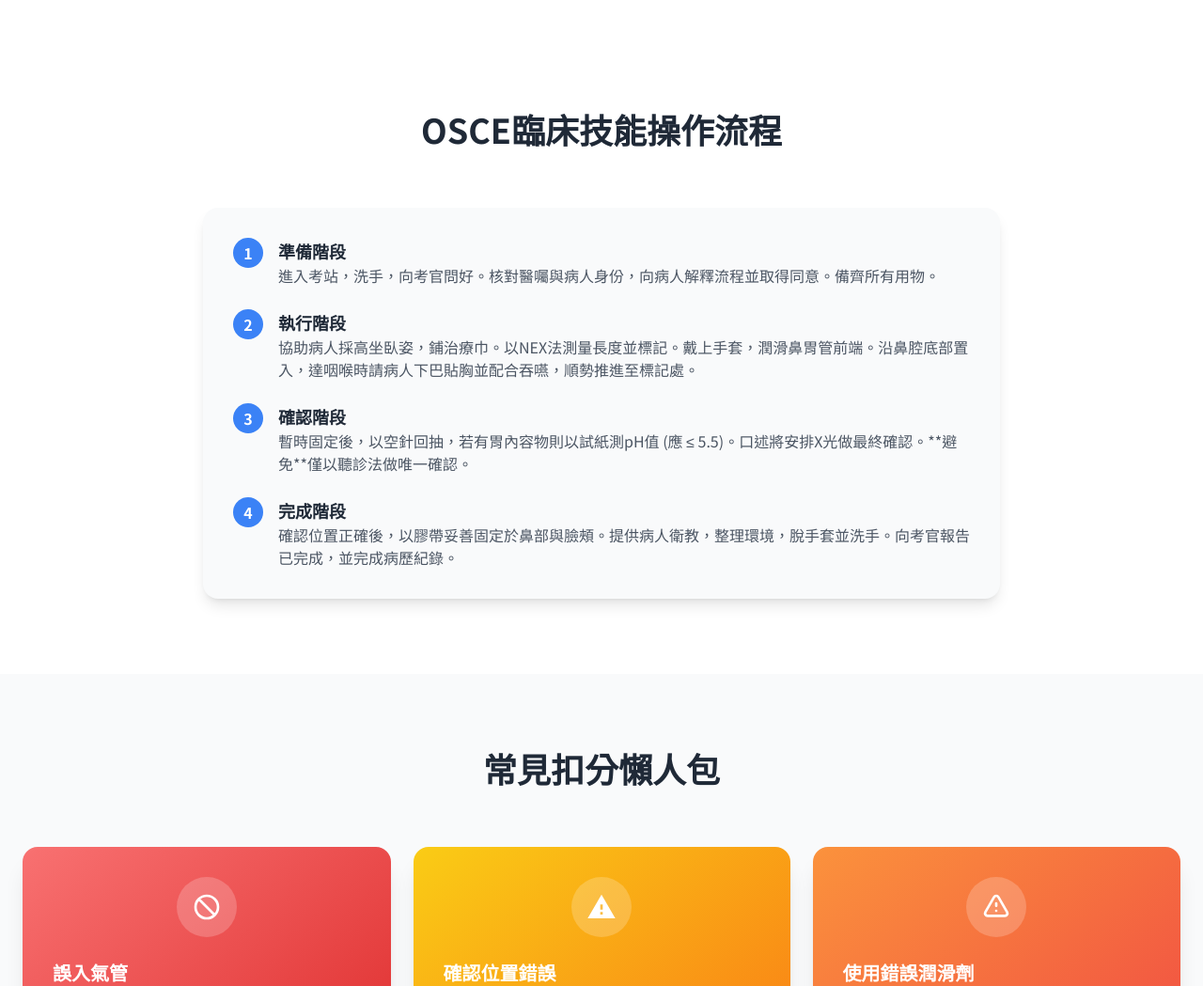
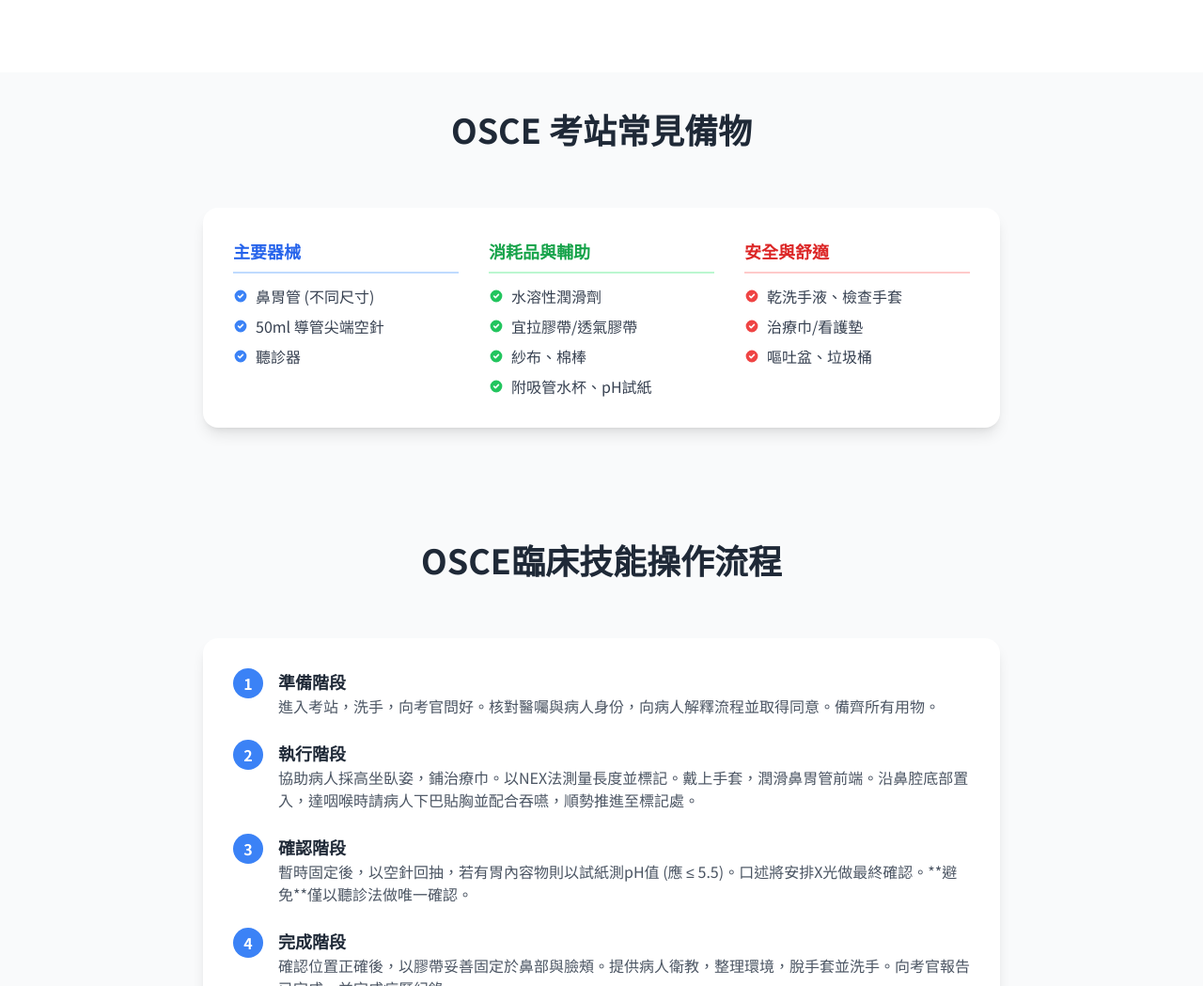
Before and after one commit to Luyun1224/cmh4230, a plain HTML site: page NG.html in a window 1280 px wide. Shown: the part 1751-2800 px from the top of the page at 94% size. Drawn offline with nearby package versions, Linux system fonts and the light colour scheme.

Commit message:
Update NG.html

```diff
--- a/NG.html
+++ b/NG.html
@@ -189,11 +189,47 @@
         </div>
     </section>
 
+    <!-- OSCE Station Common Items -->
+    <section class="pt-10 pb-20 bg-gray-50">
+        <div class="container mx-auto px-6 max-w-4xl">
+            <h2 class="text-3xl md:text-4xl font-bold text-center mb-16 text-gray-800 scroll-reveal">OSCE 考站常見備物</h2>
+            <div class="bg-white rounded-2xl p-8 shadow-lg scroll-reveal">
+                <div class="grid md:grid-cols-3 gap-8">
+                    <div>
+                        <h4 class="font-bold text-lg text-blue-600 mb-3 border-b-2 border-blue-200 pb-2">主要器械</h4>
+                        <ul class="space-y-2 text-gray-700">
+                            <li class="flex items-center"><svg class="w-4 h-4 mr-2 text-blue-500" fill="currentColor" viewBox="0 0 20 20"><path fill-rule="evenodd" d="M10 18a8 8 0 100-16 8 8 0 000 16zm3.707-9.293a1 1 0 00-1.414-1.414L9 10.586 7.707 9.293a1 1 0 00-1.414 1.414l2 2a1 1 0 001.414 0l4-4z" clip-rule="evenodd"></path></svg>鼻胃管 (不同尺寸)</li>
+                            <li class="flex items-center"><svg class="w-4 h-4 mr-2 text-blue-500" fill="currentColor" viewBox="0 0 20 20"><path fill-rule="evenodd" d="M10 18a8 8 0 100-16 8 8 0 000 16zm3.707-9.293a1 1 0 00-1.414-1.414L9 10.586 7.707 9.293a1 1 0 00-1.414 1.414l2 2a1 1 0 001.414 0l4-4z" clip-rule="evenodd"></path></svg>50ml 導管尖端空針</li>
+                            <li class="flex items-center"><svg class="w-4 h-4 mr-2 text-blue-500" fill="currentColor" viewBox="0 0 20 20"><path fill-rule="evenodd" d="M10 18a8 8 0 100-16 8 8 0 000 16zm3.707-9.293a1 1 0 00-1.414-1.414L9 10.586 7.707 9.293a1 1 0 00-1.414 1.414l2 2a1 1 0 001.414 0l4-4z" clip-rule="evenodd"></path></svg>聽診器</li>
+                        </ul>
+                    </div>
+                    <div>
+                        <h4 class="font-bold text-lg text-green-600 mb-3 border-b-2 border-green-200 pb-2">消耗品與輔助</h4>
+                        <ul class="space-y-2 text-gray-700">
+                            <li class="flex items-center"><svg class="w-4 h-4 mr-2 text-green-500" fill="currentColor" viewBox="0 0 20 20"><path fill-rule="evenodd" d="M10 18a8 8 0 100-16 8 8 0 000 16zm3.707-9.293a1 1 0 00-1.414-1.414L9 10.586 7.707 9.293a1 1 0 00-1.414 1.414l2 2a1 1 0 001.414 0l4-4z" clip-rule="evenodd"></path></svg>水溶性潤滑劑</li>
+                            <li class="flex items-center"><svg class="w-4 h-4 mr-2 text-green-500" fill="currentColor" viewBox="0 0 20 20"><path fill-rule="evenodd" d="M10 18a8 8 0 100-16 8 8 0 000 16zm3.707-9.293a1 1 0 00-1.414-1.414L9 10.586 7.707 9.293a1 1 0 00-1.414 1.414l2 2a1 1 0 001.414 0l4-4z" clip-rule="evenodd"></path></svg>宜拉膠帶/透氣膠帶</li>
+                            <li class="flex items-center"><svg class="w-4 h-4 mr-2 text-green-500" fill="currentColor" viewBox="0 0 20 20"><path fill-rule="evenodd" d="M10 18a8 8 0 100-16 8 8 0 000 16zm3.707-9.293a1 1 0 00-1.414-1.414L9 10.586 7.707 9.293a1 1 0 00-1.414 1.414l2 2a1 1 0 001.414 0l4-4z" clip-rule="evenodd"></path></svg>紗布、棉棒</li>
+                            <li class="flex items-center"><svg class="w-4 h-4 mr-2 text-green-500" fill="currentColor" viewBox="0 0 20 20"><path fill-rule="evenodd" d="M10 18a8 8 0 100-16 8 8 0 000 16zm3.707-9.293a1 1 0 00-1.414-1.414L9 10.586 7.707 9.293a1 1 0 00-1.414 1.414l2 2a1 1 0 001.414 0l4-4z" clip-rule="evenodd"></path></svg>附吸管水杯、pH試紙</li>
+                        </ul>
+                    </div>
+                     <div>
+                        <h4 class="font-bold text-lg text-red-600 mb-3 border-b-2 border-red-200 pb-2">安全與舒適</h4>
+                        <ul class="space-y-2 text-gray-700">
+                            <li class="flex items-center"><svg class="w-4 h-4 mr-2 text-red-500" fill="currentColor" viewBox="0 0 20 20"><path fill-rule="evenodd" d="M10 18a8 8 0 100-16 8 8 0 000 16zm3.707-9.293a1 1 0 00-1.414-1.414L9 10.586 7.707 9.293a1 1 0 00-1.414 1.414l2 2a1 1 0 001.414 0l4-4z" clip-rule="evenodd"></path></svg>乾洗手液、檢查手套</li>
+                            <li class="flex items-center"><svg class="w-4 h-4 mr-2 text-red-500" fill="currentColor" viewBox="0 0 20 20"><path fill-rule="evenodd" d="M10 18a8 8 0 100-16 8 8 0 000 16zm3.707-9.293a1 1 0 00-1.414-1.414L9 10.586 7.707 9.293a1 1 0 00-1.414 1.414l2 2a1 1 0 001.414 0l4-4z" clip-rule="evenodd"></path></svg>治療巾/看護墊</li>
+                            <li class="flex items-center"><svg class="w-4 h-4 mr-2 text-red-500" fill="currentColor" viewBox="0 0 20 20"><path fill-rule="evenodd" d="M10 18a8 8 0 100-16 8 8 0 000 16zm3.707-9.293a1 1 0 00-1.414-1.414L9 10.586 7.707 9.293a1 1 0 00-1.414 1.414l2 2a1 1 0 001.414 0l4-4z" clip-rule="evenodd"></path></svg>嘔吐盆、垃圾桶</li>
+                        </ul>
+                    </div>
+                </div>
+            </div>
+        </div>
+    </section>
+
     <!-- OSCE Clinical Skill Operation Process -->
-    <section class="pt-10 pb-20 bg-white">
+    <section class="pt-10 pb-20 bg-gray-50">
         <div class="container mx-auto px-6 max-w-4xl">
             <h2 class="text-3xl md:text-4xl font-bold text-center mb-16 text-gray-800 scroll-reveal">OSCE臨床技能操作流程</h2>
-            <div class="bg-gray-50 rounded-2xl p-8 shadow-lg scroll-reveal">
+            <div class="bg-white rounded-2xl p-8 shadow-lg scroll-reveal">
                 <ol class="space-y-6">
                     <li class="flex items-start"><div class="flex-shrink-0 w-8 h-8 bg-blue-500 text-white rounded-full flex items-center justify-center font-bold mr-4">1</div><div><h4 class="font-bold text-lg text-gray-800">準備階段</h4><p class="text-gray-600">進入考站，洗手，向考官問好。核對醫囑與病人身份，向病人解釋流程並取得同意。備齊所有用物。</p></div></li>
                     <li class="flex items-start"><div class="flex-shrink-0 w-8 h-8 bg-blue-500 text-white rounded-full flex items-center justify-center font-bold mr-4">2</div><div><h4 class="font-bold text-lg text-gray-800">執行階段</h4><p class="text-gray-600">協助病人採高坐臥姿，鋪治療巾。以NEX法測量長度並標記。戴上手套，潤滑鼻胃管前端。沿鼻腔底部置入，達咽喉時請病人下巴貼胸並配合吞嚥，順勢推進至標記處。</p></div></li>
```
